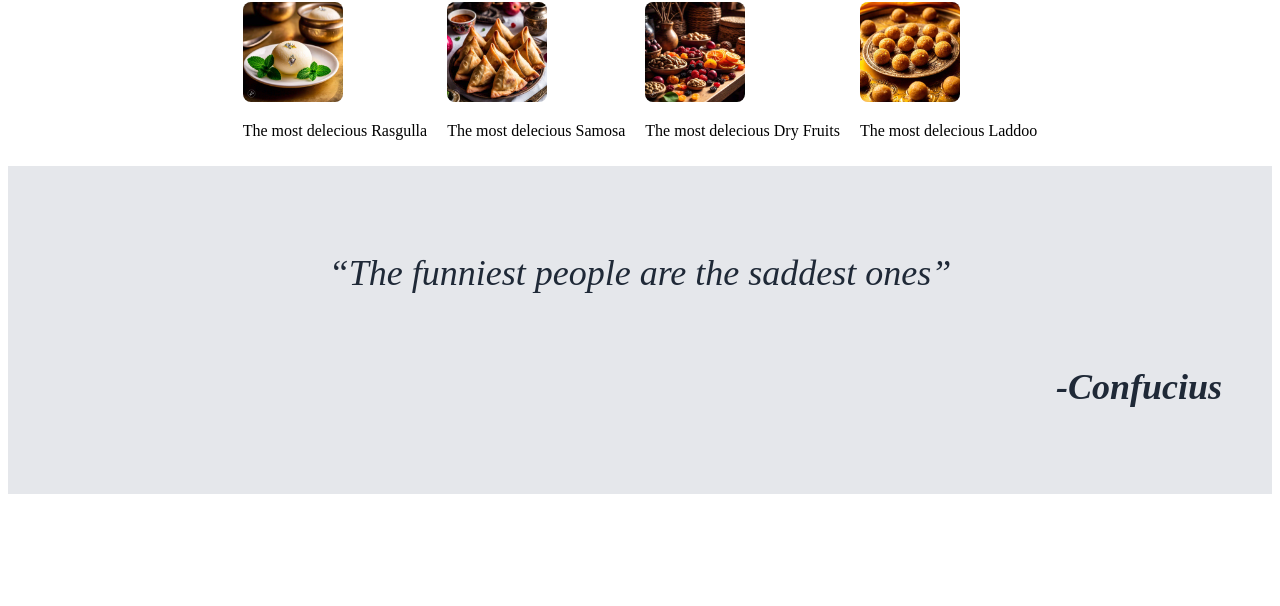
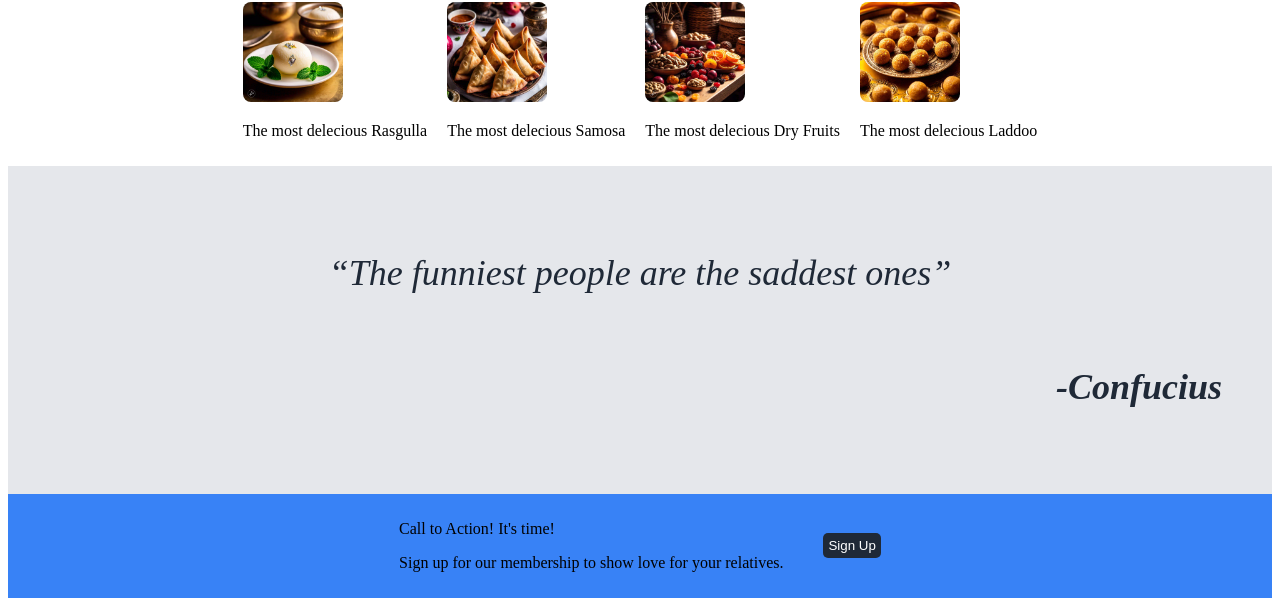
Before and after one commit to Anonym0us-Knight/t-ke-l, a plain HTML site: page index.html in a window 1280 px wide. Shown: the part 626-1232 px from the top of the page. Before the commit the page ends 1128 px from the top, so only its background shows below. Drawn offline with Linux system fonts and the light colour scheme.

Commit message:
add call to action

```diff
--- a/index.html
+++ b/index.html
@@ -59,5 +59,16 @@
             -Confucius
         </p>
     </div>
+    <div class="call">
+        <div class="text">
+            <p class="cta">
+                Call to Action! It's time!
+            </p>
+            <p>
+                Sign up for our membership to show love for your relatives.
+            </p>
+        </div>
+        <button class="below-sign">Sign Up</button>
+    </div>
 </body>
 </html>
--- a/styles.css
+++ b/styles.css
@@ -62,7 +62,7 @@ a {
 button {
     background-color: #3883F6;
     border-radius: 5px;
-    border: none;
+    border: 5px;
     padding: 5px;
     color: white;
 }
@@ -104,3 +104,18 @@ h1 {
     align-self: flex-end;
     font-weight: bolder;
 }
+
+.call {
+    display: flex;
+    padding: 10px;
+    background-color: #3882F6;
+    justify-content: center;
+    gap: 40px;
+}
+
+.below-sign {
+    align-self: center;
+    border: white;
+    border-width: 5px;
+    background-color: #1F2937;
+}
```
